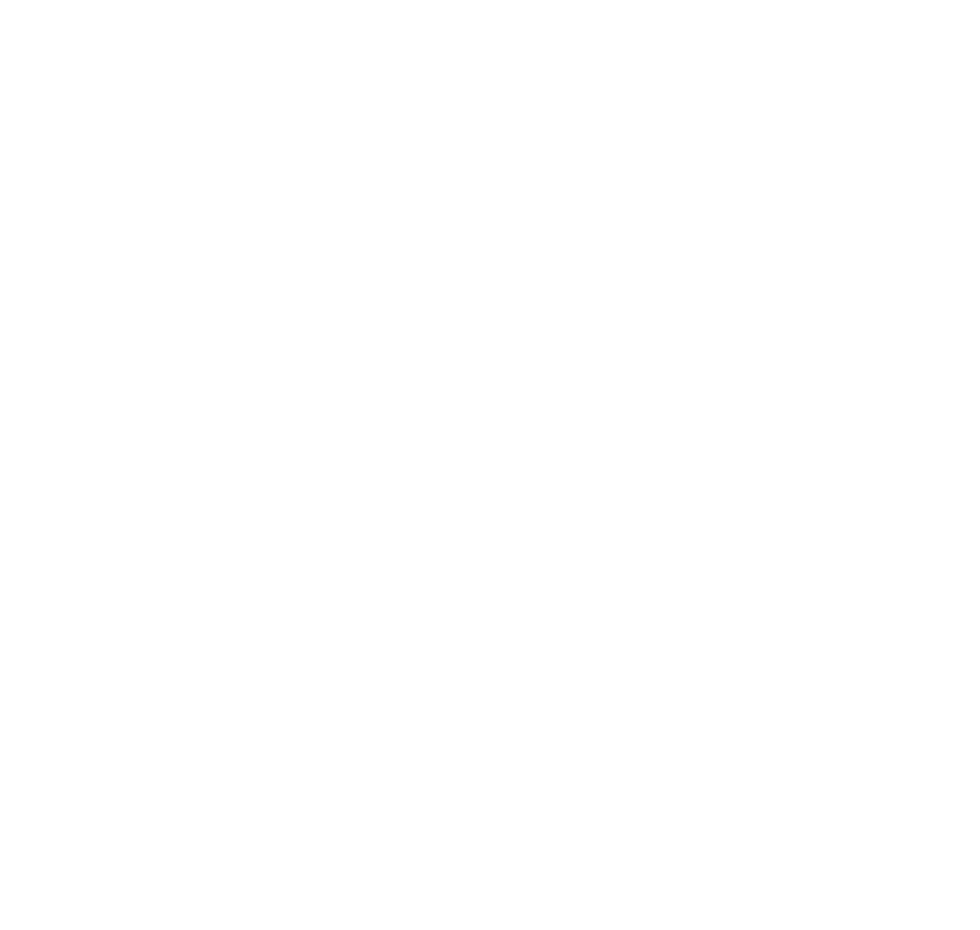
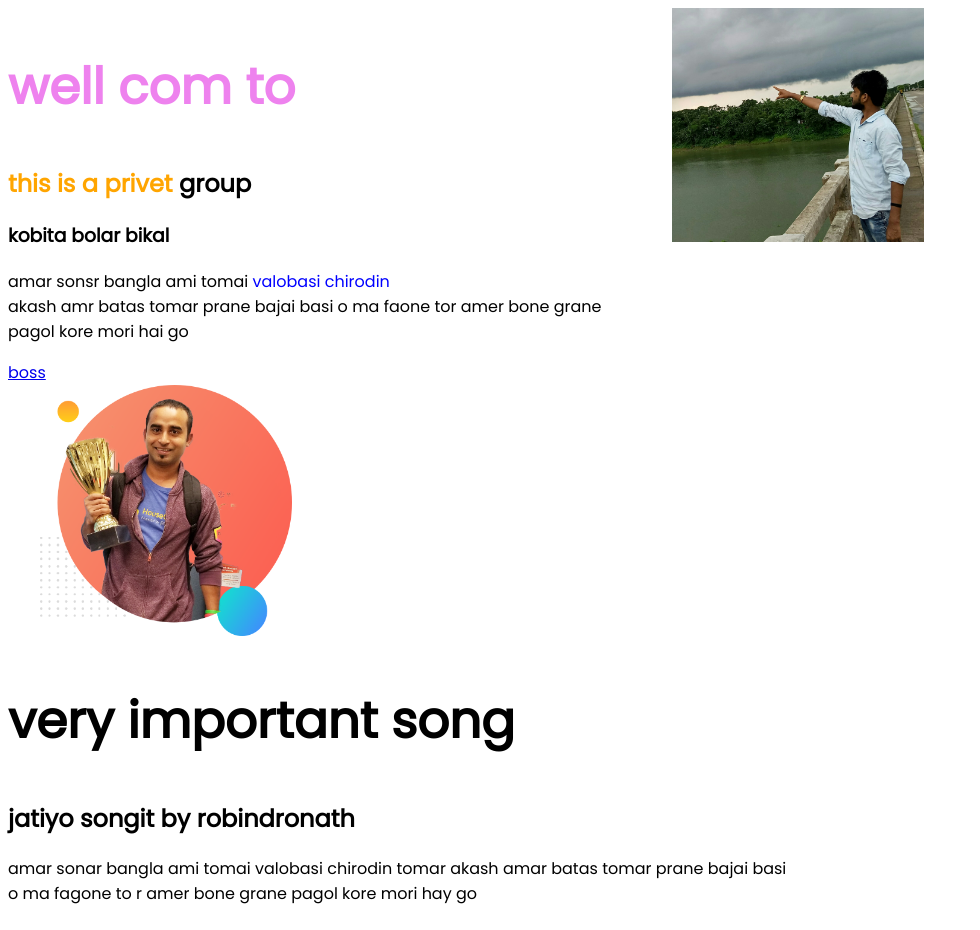
Before and after one commit to rakibahmed17/privet-onlyprive, a plain HTML site: page index.html in a window 1280 px wide. Shown: the whole page, without its empty margins (0-980 px from the left). Before the commit the page ends 800 px from the top, so only its background shows below. Drawn offline with Linux system fonts and the light colour scheme; a web font is replaced by a local one.

Commit message:
favorite song

```diff
--- a/index.html
+++ b/index.html
@@ -1,19 +1,102 @@
 <!DOCTYPE html>
 <html lang="en">
+
 <head>
-<meta charset="UTF-8">
-<meta http-equiv="X-UA-Compatible" content="IE=edge">
+        <meta charset="UTF-8">
+        <meta http-equiv="X-UA-Compatible" content="IE=edge">
         <meta name="viewport" content="width=device-width, initial-scale=1.0">
-<title>privet group
+        <title>privet group
 
-</title>
-<link rel="stylesheet" href="style.css">
+        </title>
+        <link rel="preconnect" href="https://fonts.googleapis.com">
+        <link rel="preconnect" href="https://fonts.gstatic.com" crossorigin>
+        <link href="https://fonts.googleapis.com/css2?family=Island+Moments&family=Moon+Dance&family=Poppins:ital,wght@0,400;1,900&display=swap"
+                rel="stylesheet">
+        <link rel="stylesheet" href="style.css">
 
 
 
 
 </head>
+
+
+
 <body>
 
+        <section>
+                <div class="half-width">
+
+                        <h1 class="violet-c"> well com to</h1>
+
+
+                        <h2> <span class="o-color">this is a privet
+
+                                </span>group </h2>
+                        <h3>kobita bolar bikal</h3>
+
+                        <p> amar sonsr bangla ami tomai<span class="yellow-c"> valobasi chirodin </span> <br> akash amr
+                                batas
+                                tomar prane bajai
+                                basi o ma
+                                faone
+                                tor amer bone grane pagol kore mori hai go </p>
+
+                        <a class="link-button" href=" https://www.programming-hero.com/ ">
+                                boss</a>
+
+
+
+
+                </div>
+
+
+
+
+                <div class="half-width"> <img src="rakib.jpg" </div>
+
+
+        </section>
+
+        <div class="half-width">
+                <img src="jhankar.png
+
+">
+        </div>
+
+        <section>
+
+                <div>
+                        <h1> very important song </h1>
+                        <h2> jatiyo songit by robindronath </h2>
+
+                        <p> amar sonar bangla ami tomai valobasi
+                                chirodin tomar akash amar batas tomar prane bajai basi <br>
+                                o ma fagone to r amer bone grane pagol kore mori hay go
+
+                        </p>
+
+
+
+
+
+
+
+                </div>
+        </section>
+
+
+
+
+
+
+
+
+
 </body>
+
+
+
+
+
+
 </html>
--- a/style.css
+++ b/style.css
@@ -0,0 +1,41 @@
+body{       font-family: 'Island Moments', cursive;
+
+                        font-family: 'Moon Dance', cursive;
+
+                        font-family: 'Poppins', sans-serif;
+
+}h1{
+                        font-size: 50px;
+
+}
+.o-color{
+                        color: orange;
+}.violet-c{
+                        color: violet;
+} section{
+
+                        display: flex;
+}
+.half-width{
+                        width: 50%;
+}.half-width{
+
+}.half-width img{
+                        width: 40%;
+
+
+                        padding-left: 5%;
+
+
+}.yellow-c{
+
+                        color: blue;
+.link-button{
+                        background: orange
+                        ;
+}.half-width{
+
+                        width: 50%;
+}section{
+                        display: flex;
+}
```
